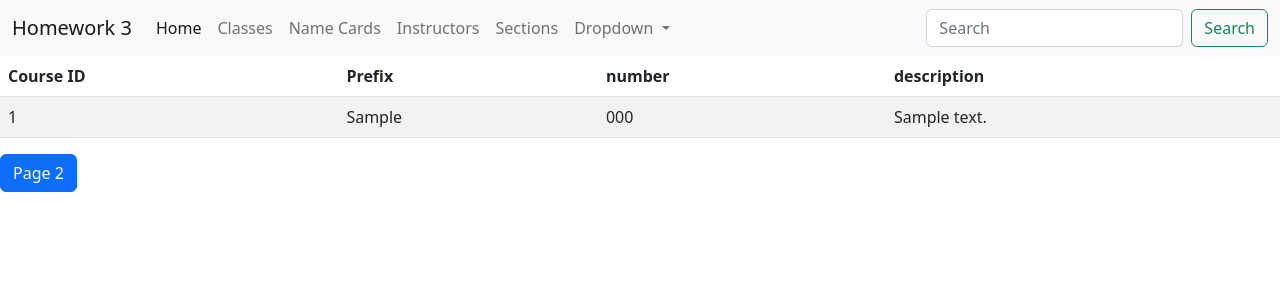
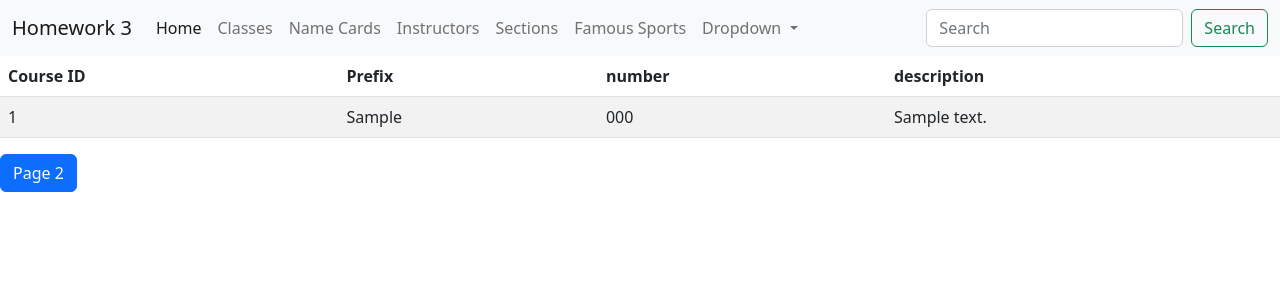
Before and after one commit to Nrupen07/Homework3, a PHP site: page /index.php in a window 1280 px wide. Shown: the top 300 px of the page. Run offline with PHP 8.4, Linux system fonts and the light colour scheme; tables that the repository leaves empty or names only in its code hold one stand-in row (values such as "Sample post").

Commit message:
Update header.php

```diff
--- a/header.php
+++ b/header.php
@@ -25,6 +25,9 @@
         </li> <li class="nav-item">
           <a class="nav-link" href="sections.php">Sections</a>
         </li>
+        <li class="nav-item">
+          <a class="nav-link" href="sports.php">Famous Sports</a>
+        </li>
         <li class="nav-item dropdown">
           <a class="nav-link dropdown-toggle" href="#" role="button" data-bs-toggle="dropdown" aria-expanded="false">
             Dropdown
```
